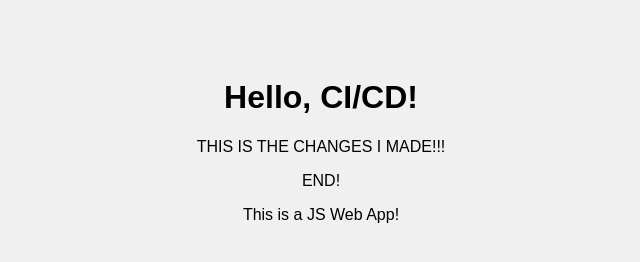
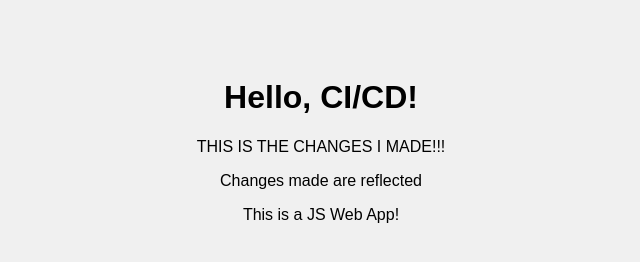
Before and after one commit to harineemd/cicd_pipeline, a plain HTML site: page index.html in a window 1280 px wide. Shown: the whole page, without its empty margins (319-959 px from the left). Drawn offline with Linux system fonts and the light colour scheme.

Commit message:
second commit

```diff
--- a/index.html
+++ b/index.html
@@ -8,7 +8,7 @@
 <body>
   <h1>Hello, CI/CD!</h1>
   <p>THIS IS THE CHANGES I MADE!!!</p>
-  <p>END!</p>
+  <p>Changes made are reflected</p>
   <p id="output"></p>
   <script src="app.js"></script>
 </body>
```
